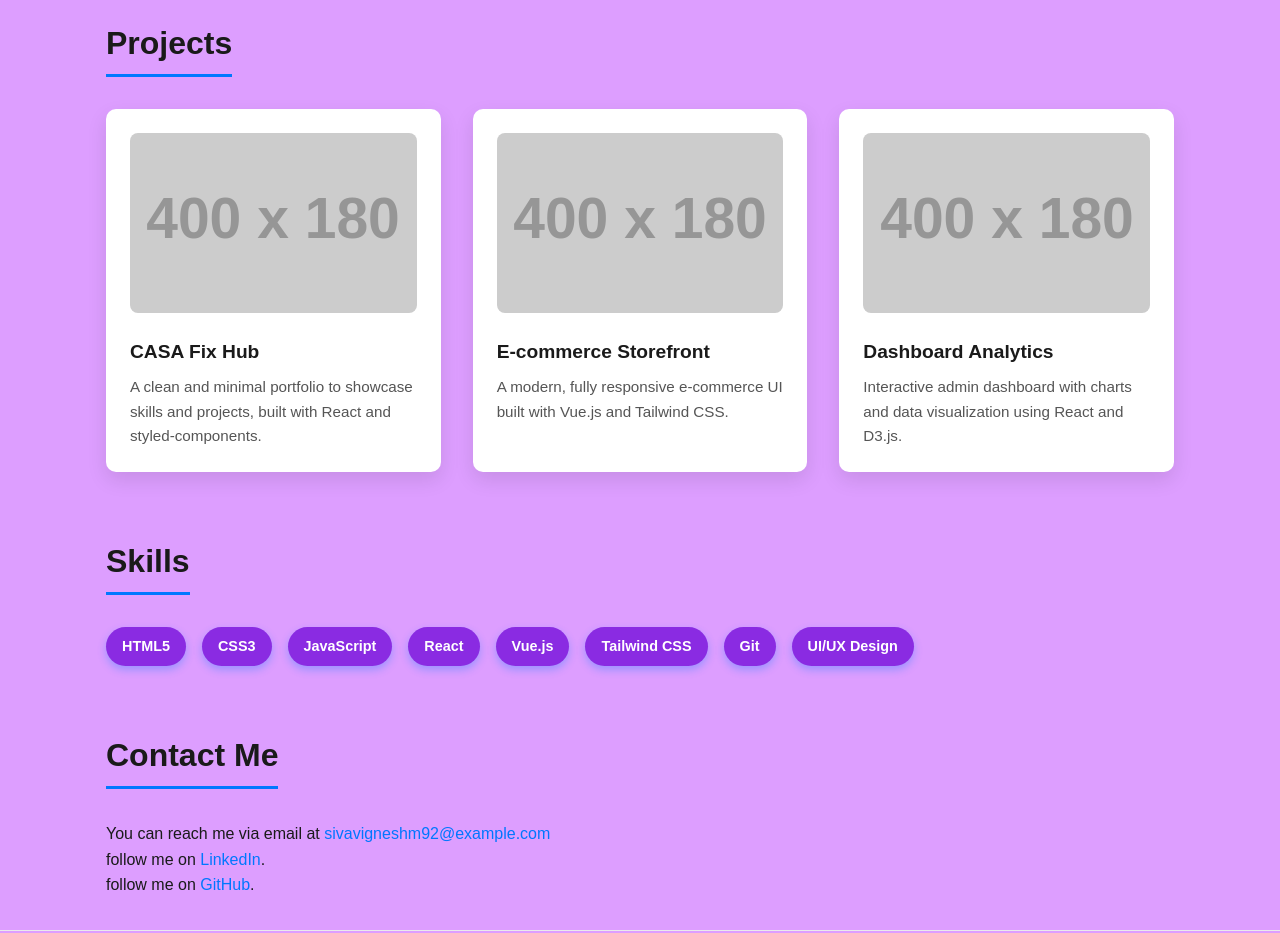
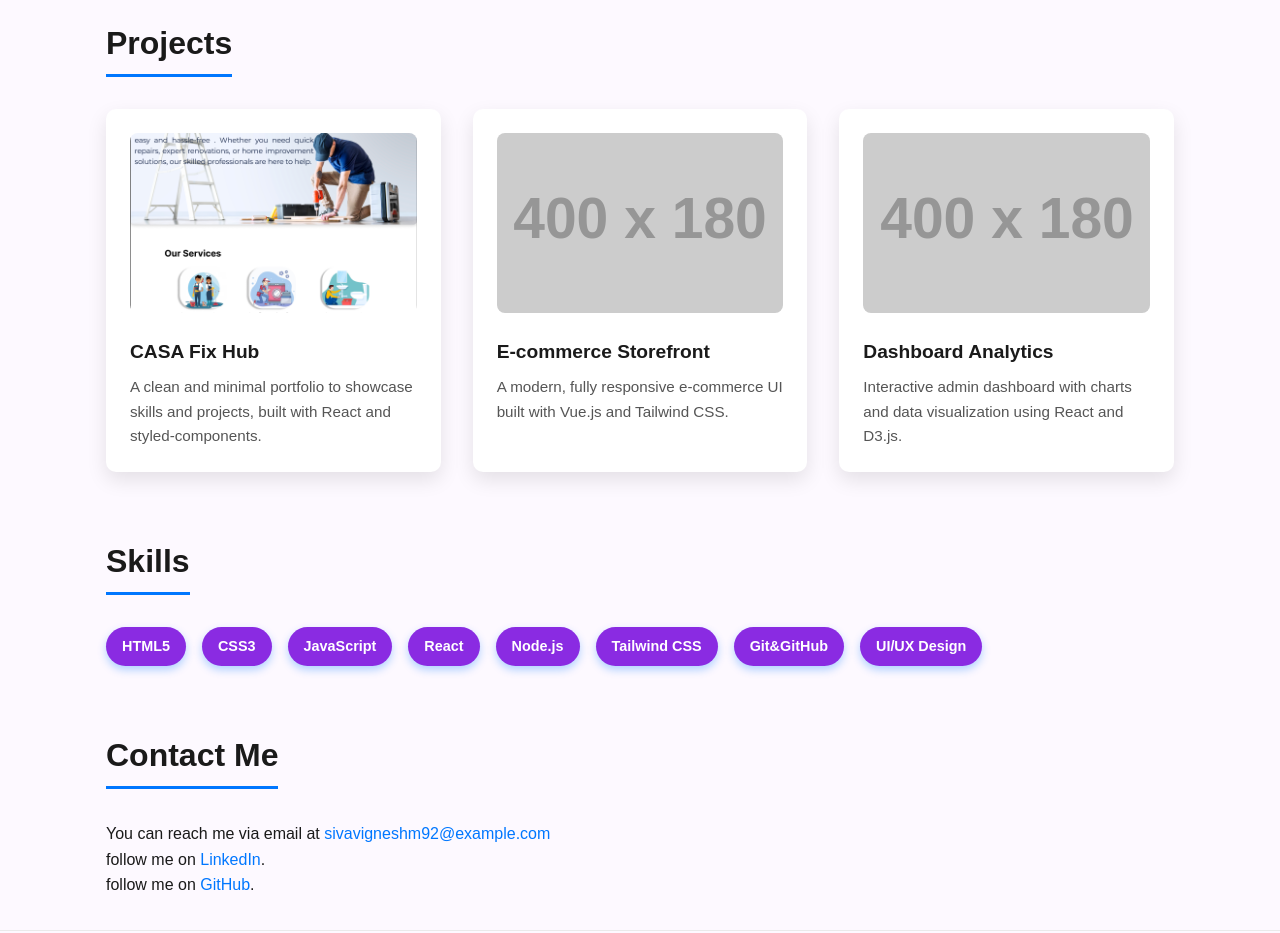
Before and after one commit to Siva010q/portfolio-siva, a plain HTML site: page index.html in a window 1280 px wide. Shown: the part 780-1713 px from the top of the page. Drawn offline with Linux system fonts and the light colour scheme; placeholder pictures from the web are drawn by us.

Commit message:
commited

```diff
--- a/index.html
+++ b/index.html
@@ -4,7 +4,7 @@
   <meta charset="UTF-8" />
   <meta name="viewport" content="width=device-width, initial-scale=1" />
   <title>Siva Vignesh Portfolio</title>
-  <link rel="icon" href="images\image.png" type="image/x-icon" />
+  <link rel="icon" href="images\Freepick -S.png" type="image/x-icon" />
   <link rel="stylesheet" href="style.css" />
 </head>
 <body>
@@ -35,7 +35,7 @@
     <h3>Projects</h3>
     <div class="projects-grid">
       <div class="project-card">
-        <img src="https://via.placeholder.com/400x180.png?text=Project+1" alt="Project 1" />
+        <img src="images\Screenshot 2025-06-12 135034.png" alt="Project 1" />
         <h4>CASA Fix Hub</h4>
         <p>A clean and minimal portfolio to showcase skills and projects, built with React and styled-components.</p>
       </div>
@@ -59,9 +59,9 @@
       <span class="skill">CSS3</span>
       <span class="skill">JavaScript</span>
       <span class="skill">React</span>
-      <span class="skill">Vue.js</span>
+      <span class="skill">Node.js</span>
       <span class="skill">Tailwind CSS</span>
-      <span class="skill">Git</span>
+      <span class="skill">Git&GitHub</span>
       <span class="skill">UI/UX Design</span>
     </div>
   </section>
--- a/style.css
+++ b/style.css
@@ -7,7 +7,7 @@ html {
 }
 
 body {
-    background: #dd9eff;
+    background: #fdf9ff;
     color: #1a1a1a;
     line-height: 1.6;
     scroll-behavior: smooth;
```
Also changed, not shown: images/Freepick -S.png (added), images/Screenshot 2025-06-12 135034.png (added).
